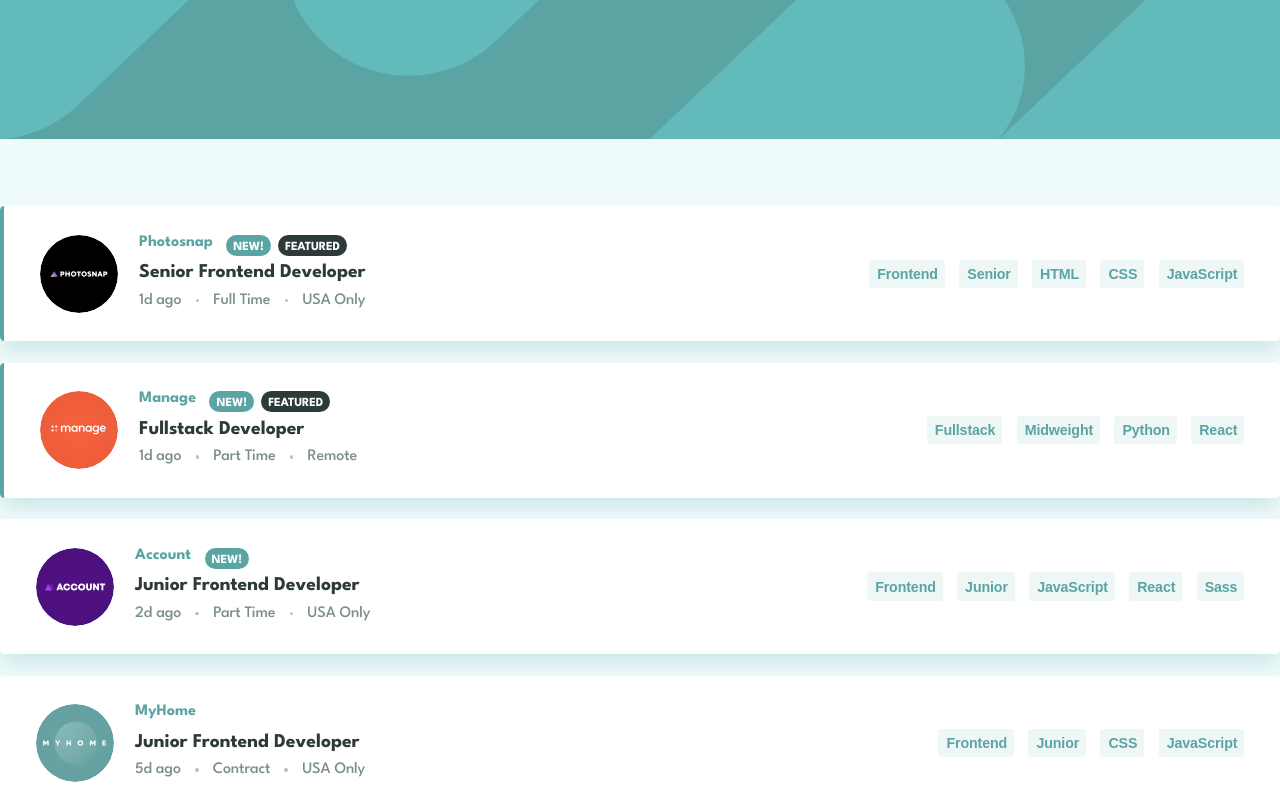
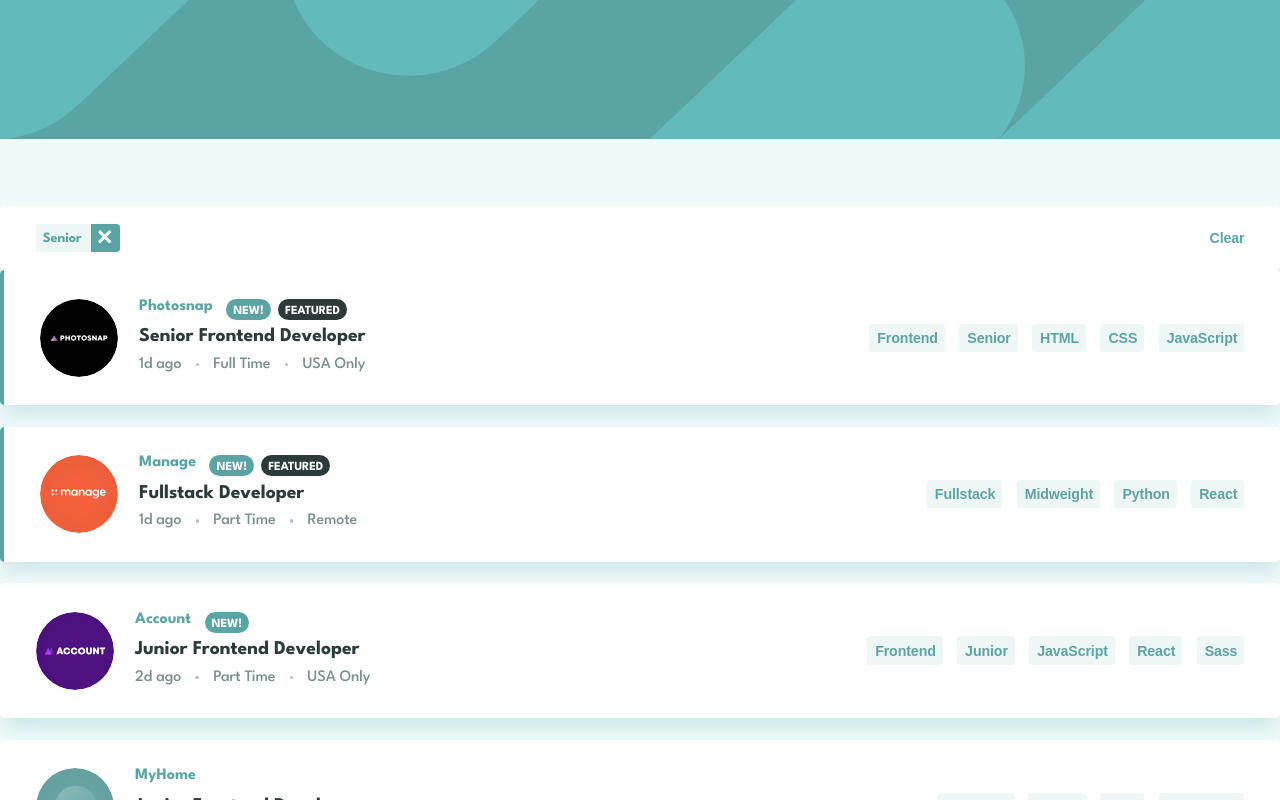
Before and after one commit to CodeVee/static-job-listings, an Angular app: page / in a window 1280 px wide. Both pictures are taken after a click on the button "Senior". Shown: the top 800 px of the page. Built offline with nearby package versions, Linux system fonts and the light colour scheme.

Commit message:
added search bar

```diff
--- a/src/app/app.component.html
+++ b/src/app/app.component.html
@@ -2,6 +2,20 @@
   <header class="header"></header>
   <main class="main">
     <div class="container">
+      <section class="search" [ngClass]="{'show': showSearchBar}">
+        <app-search-bar
+        [roles]="roles"
+        [levels]="levels"
+        [languages]="languages"
+        [tools]="tools"
+        (roleSelected)="removeRole($event)"
+        (levelSelected)="removeLevel($event)"
+        (languageSelected)="removeLanguage($event)"
+        (toolSelected)="removeTool($event)"
+        (clearSelected)="clearFilters()"
+        ></app-search-bar>
+      </section>
+      <section class="jobs">
         <app-job-card *ngFor="let job of filteredJobs"
         [job]="job"
         (roleSelected)="addRole($event)"
@@ -9,6 +23,7 @@
         (languageSelected)="addLanguage($event)"
         (toolSelected)="addTool($event)"
         ></app-job-card>
+      </section>
     </div>
   </main>
 </div>
--- a/src/app/app.module.ts
+++ b/src/app/app.module.ts
@@ -4,11 +4,13 @@
 
 import { AppComponent } from './app.component';
 import { JobCardComponent } from './job-card/job-card.component';
+import { SearchBarComponent } from './search-bar/search-bar.component';
 
 @NgModule({
   declarations: [
     AppComponent,
-    JobCardComponent
+    JobCardComponent,
+    SearchBarComponent
   ],
   imports: [
     BrowserModule,
--- /dev/null
+++ b/src/app/search-bar/search-bar.component.html
@@ -0,0 +1,41 @@
+<div class="bar">
+  <div class="bar__filters">
+    <div class="bar__filter" *ngFor="let role of roles">
+      <div class="bar__text">
+        <div class="mask"></div>
+        <span class="inner-text">{{role}}</span>
+      </div>
+      <button (click)="selectRole(role)" class="bar__remove">
+        <img src="assets/images/icon-remove.svg" alt="remove">
+      </button>
+    </div>
+    <div class="bar__filter" *ngFor="let level of levels">
+      <div class="bar__text">
+        <div class="mask"></div>
+        <span class="inner-text">{{level}}</span>
+      </div>
+      <button (click)="selectLevel(level)" class="bar__remove">
+        <img src="assets/images/icon-remove.svg" alt="remove">
+      </button>
+    </div>
+    <div class="bar__filter" *ngFor="let language of languages">
+      <div class="bar__text">
+        <div class="mask"></div>
+        <span class="inner-text">{{language}}</span>
+      </div>
+      <button (click)="selectLanguage(language)" class="bar__remove">
+        <img src="assets/images/icon-remove.svg" alt="remove">
+      </button>
+    </div>
+    <div class="bar__filter" *ngFor="let tool of tools">
+      <div class="bar__text">
+        <div class="mask"></div>
+        <span class="inner-text">{{tool}}</span>
+      </div>
+      <button (click)="selectTool(tool)" class="bar__remove">
+        <img src="assets/images/icon-remove.svg" alt="remove">
+      </button>
+    </div>
+  </div>
+  <button (click)="clearFilters()" class="bar__clear">Clear</button>
+</div>
--- /dev/null
+++ b/src/app/search-bar/search-bar.component.scss
@@ -0,0 +1,65 @@
+@import 'colors';
+@import 'mixins';
+
+.bar {
+  background: $white;
+  box-shadow: 0px 15px 20px -5px $shadow;
+  border-radius: .5rem;
+  min-height: 7.2rem;
+  padding: 2rem 4rem;
+  display: flex;
+  justify-content: space-between;
+
+
+  &__filters {
+    display: flex;
+    width: 90%;
+    flex-wrap: wrap;
+    gap: 1.6rem;
+  }
+
+  &__filter {
+    height: 3.2rem;
+    border-radius: .4rem;
+    display: flex;
+  }
+
+  &__text {
+    padding: .5rem 1.1rem .3rem .8rem;
+    position: relative;
+
+    .mask {
+      border-radius: .4rem 0px 0px .4rem;
+    }
+  }
+
+  &__remove {
+    background: $desaturated-dark-cyan;
+    width: 3.2rem;
+    border: none;
+    outline: none;
+    border-radius: 0px .4rem .4rem 0px;
+    cursor: pointer;
+
+    &:hover {
+      background: $very-dark-grayish-cyan;
+    }
+  }
+
+  &__clear {
+    align-self: center;
+    border: none;
+    outline: none;
+    background: transparent;
+    color: $desaturated-dark-cyan;
+    font-weight: $fw-700;
+    font-size: 1.6rem;
+    line-height: 2.4rem;
+    letter-spacing: -0.123077px;
+    cursor: pointer;
+
+    &:hover {
+      text-decoration: underline;
+    }
+  }
+}
--- /dev/null
+++ b/src/app/search-bar/search-bar.component.ts
@@ -0,0 +1,37 @@
+import { Component, EventEmitter, Input, Output } from '@angular/core';
+
+@Component({
+  selector: 'app-search-bar',
+  templateUrl: './search-bar.component.html',
+  styleUrls: ['./search-bar.component.scss']
+})
+export class SearchBarComponent {
+
+  @Input() roles: string[] = [];
+  @Input() levels: string[] = [];
+  @Input() languages: string[] = [];
+  @Input() tools: string[] = [];
+  @Output() roleSelected = new EventEmitter<string>();
+  @Output() levelSelected = new EventEmitter<string>();
+  @Output() languageSelected = new EventEmitter<string>();
+  @Output() toolSelected = new EventEmitter<string>();
+  @Output() clearSelected = new EventEmitter();
+
+
+  selectRole(role: string): void {
+    this.roleSelected.emit(role);
+  }
+  selectLevel(level: string): void {
+    this.levelSelected.emit(level);
+  }
+  selectLanguage(language: string): void {
+    this.languageSelected.emit(language);
+  }
+  selectTool(tool: string): void {
+    this.toolSelected.emit(tool);
+  }
+
+  clearFilters(): void {
+    this.clearSelected.emit();
+  }
+}
```
Lines whose indentation alone changed are shown as unchanged.
